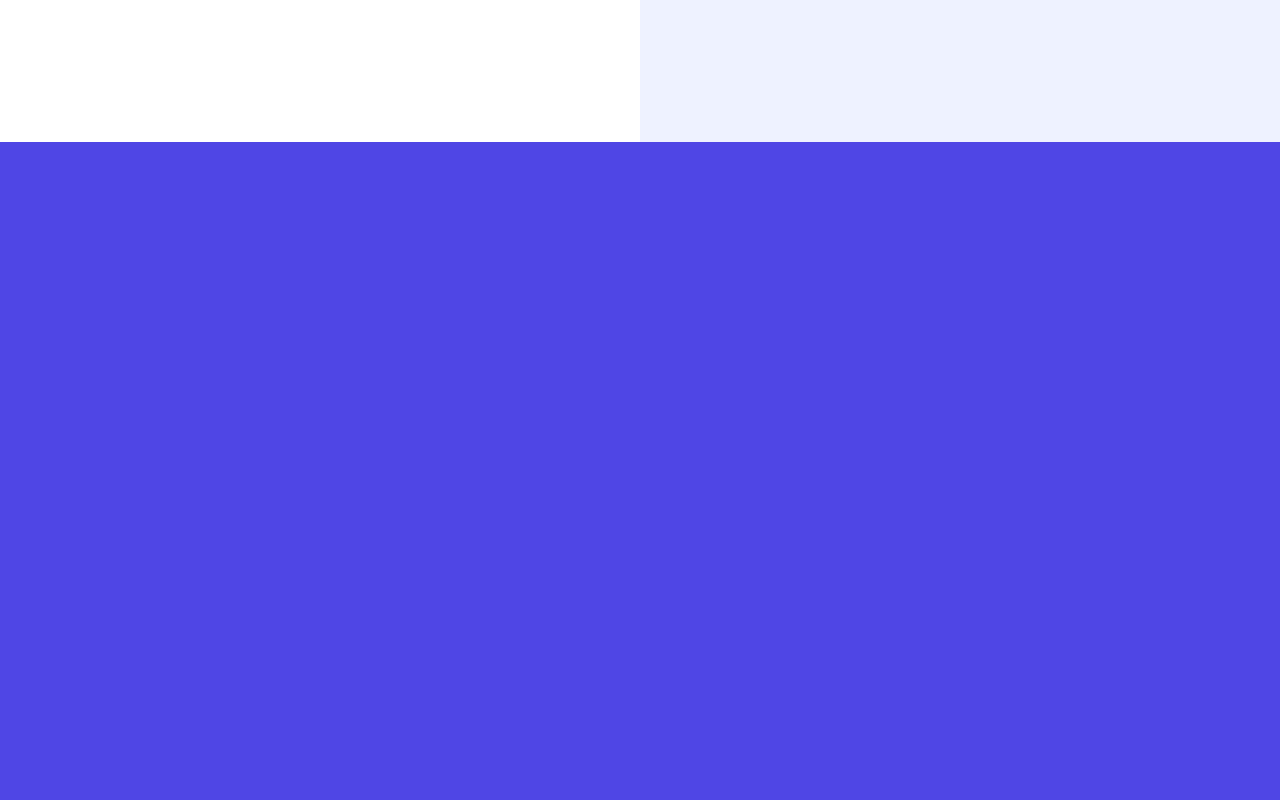
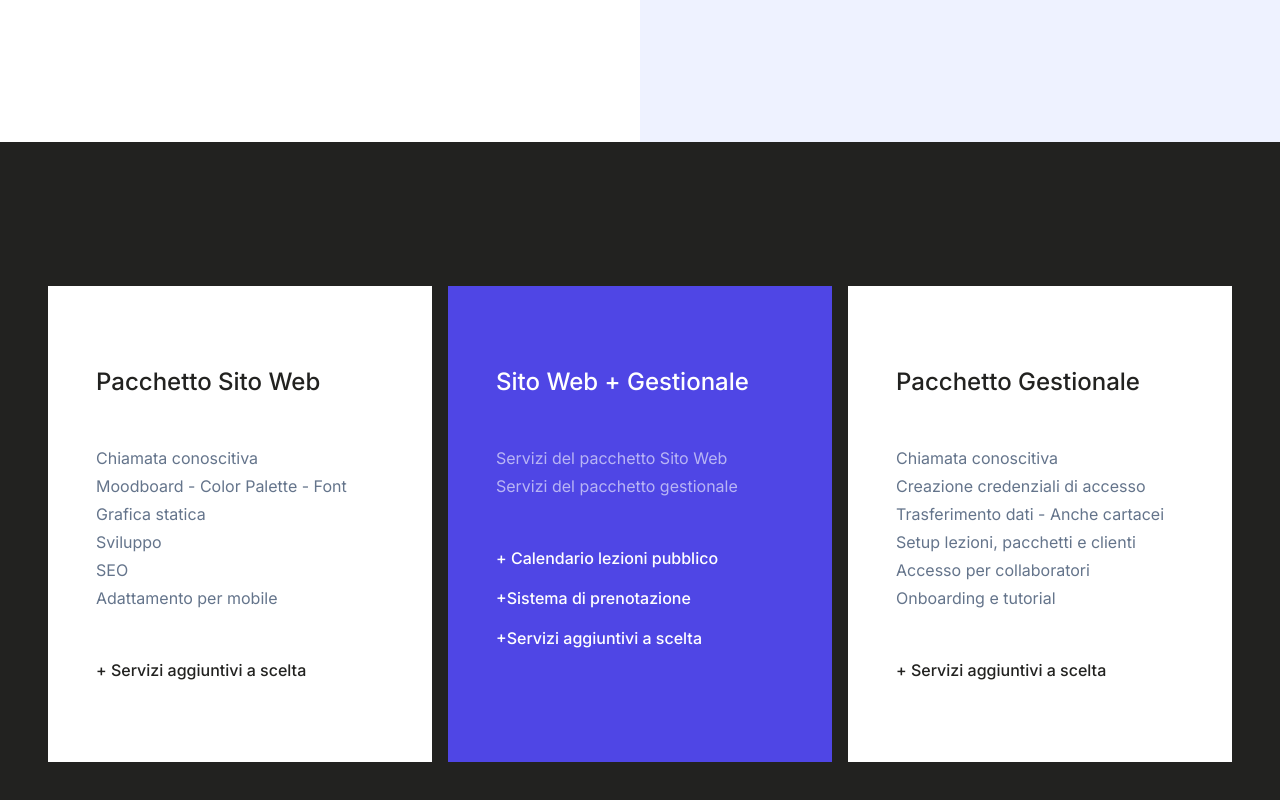
Before and after one commit to classifit/classifit-website, a Next.js app: page / in a window 1280 px wide. Shown: the part 1383-2183 px from the top of the page. Before the commit the page ends 1525 px from the top, so only its background shows below. Built offline with nearby package versions, Linux system fonts and the light colour scheme.

Commit message:
service packages

```diff
--- a/app/page.tsx
+++ b/app/page.tsx
@@ -1,6 +1,7 @@
 import Feature from '@/components/sections/feature'
 import Hero from '@/components/sections/hero'
 import Navbar from '@/components/sections/navbar'
+import Packages from '@/components/sections/packages'
 import ContactButton from '@/components/ui/contact-button'
 
 export default function Home() {
@@ -10,6 +11,7 @@ export default function Home() {
     <ContactButton />
     <Hero />
     <Feature />
+    <Packages />
     </>
   )
 }
--- /dev/null
+++ b/components/sections/packages.tsx
@@ -0,0 +1,63 @@
+import PackageCard from "../ui/package-card";
+
+export default function Packages() {
+  return (
+    <div className="bg-dark text-dark-foreground">
+      <section>
+        <div className="flex gap-4">
+          <div className="w-1/3">
+            <PackageCard
+              title="Pacchetto Sito Web"
+              services={[
+                "Chiamata conoscitiva",
+                "Moodboard - Color Palette - Font",
+                "Grafica statica",
+                "Sviluppo",
+                "SEO",
+                "Adattamento per mobile",
+              ]}
+              additions={["+ Servizi aggiuntivi a scelta"]}
+              bgColor="bg-light"
+              textColor="text-light-foreground"
+              mutedColor="text-muted-foreground"
+            />
+          </div>
+          <div className="w-1/3">
+            <PackageCard
+              title="Sito Web + Gestionale"
+              services={[
+                "Servizi del pacchetto Sito Web",
+                "Servizi del pacchetto gestionale",
+              ]}
+              additions={[
+                "+ Calendario lezioni pubblico",
+                "+Sistema di prenotazione",
+                "+Servizi aggiuntivi a scelta",
+              ]}
+              bgColor="bg-primary"
+              textColor="text-primary-foreground"
+              mutedColor="text-white/60"
+            />
+          </div>
+          <div className="w-1/3">
+            <PackageCard
+              title="Pacchetto Gestionale"
+              services={[
+                "Chiamata conoscitiva",
+                "Creazione credenziali di accesso",
+                "Trasferimento dati - Anche cartacei",
+                "Setup lezioni, pacchetti e clienti",
+                "Accesso per collaboratori",
+                "Onboarding e tutorial",
+              ]}
+              additions={["+ Servizi aggiuntivi a scelta"]}
+              bgColor="bg-light"
+              textColor="text-light-foreground"
+              mutedColor="text-muted-foreground"
+            />
+          </div>
+        </div>
+      </section>
+    </div>
+  );
+}
--- /dev/null
+++ b/components/ui/package-card.tsx
@@ -0,0 +1,28 @@
+type Props = {
+  title: string;
+  services: string[];
+  additions: string[];
+  bgColor: string;
+  textColor: string;
+  mutedColor: string;
+};
+
+export default function PackageCard(props: Props) {
+  return (
+    <div className={`w-full h-full px-12 py-20 ` + props.bgColor + ` ` + props.textColor}>
+      <div className="flex flex-col gap-12">
+        <h3 className="font-medium">{props.title}</h3>
+        <div className={`flex flex-col gap-1 text-base ` + props.mutedColor}>
+          {props.services.map((service) => (
+            <span key={service}>{service}</span>
+          ))}
+        </div>
+        <div className="flex flex-col gap-4 text-base font-medium">
+          {props.additions.map((addition) => (
+            <span key={addition}>{addition}</span>
+          ))}
+        </div>
+      </div>
+    </div>
+  );
+}
```
